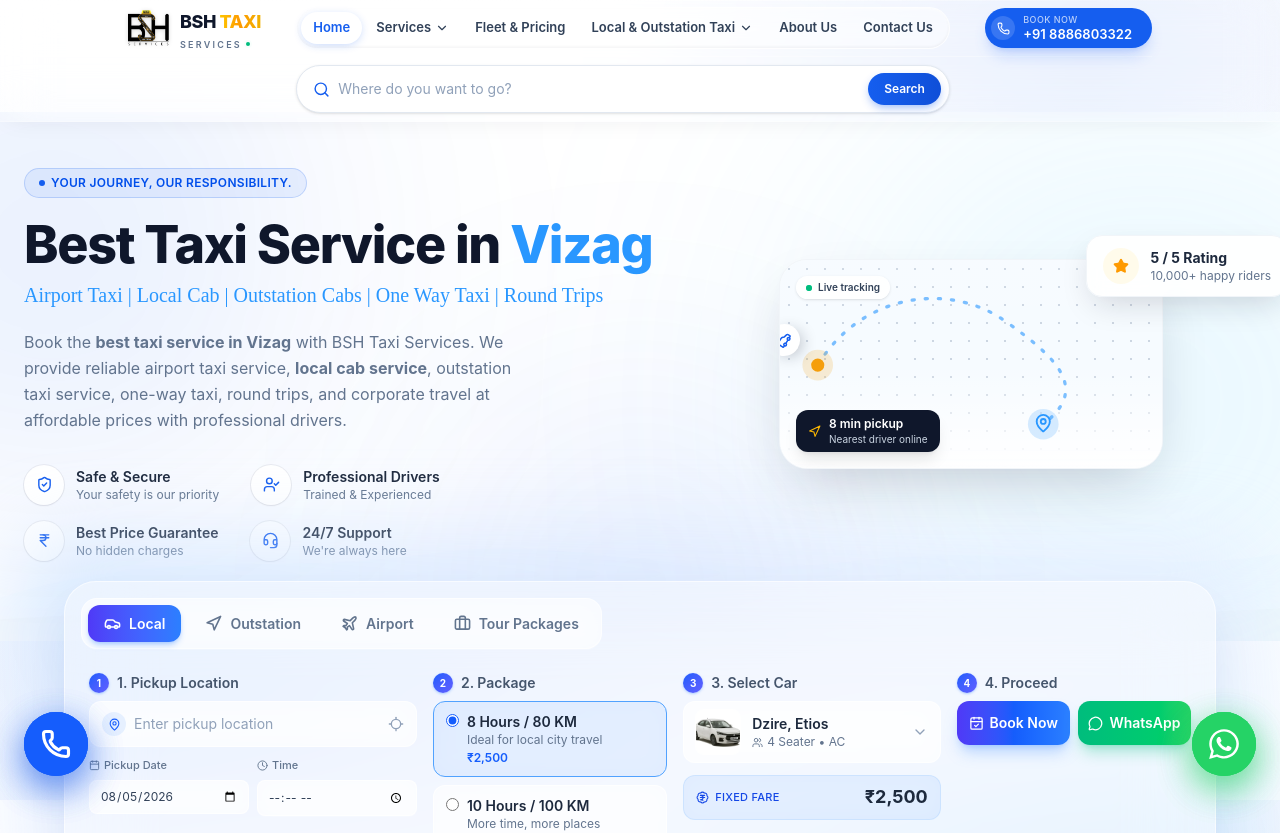
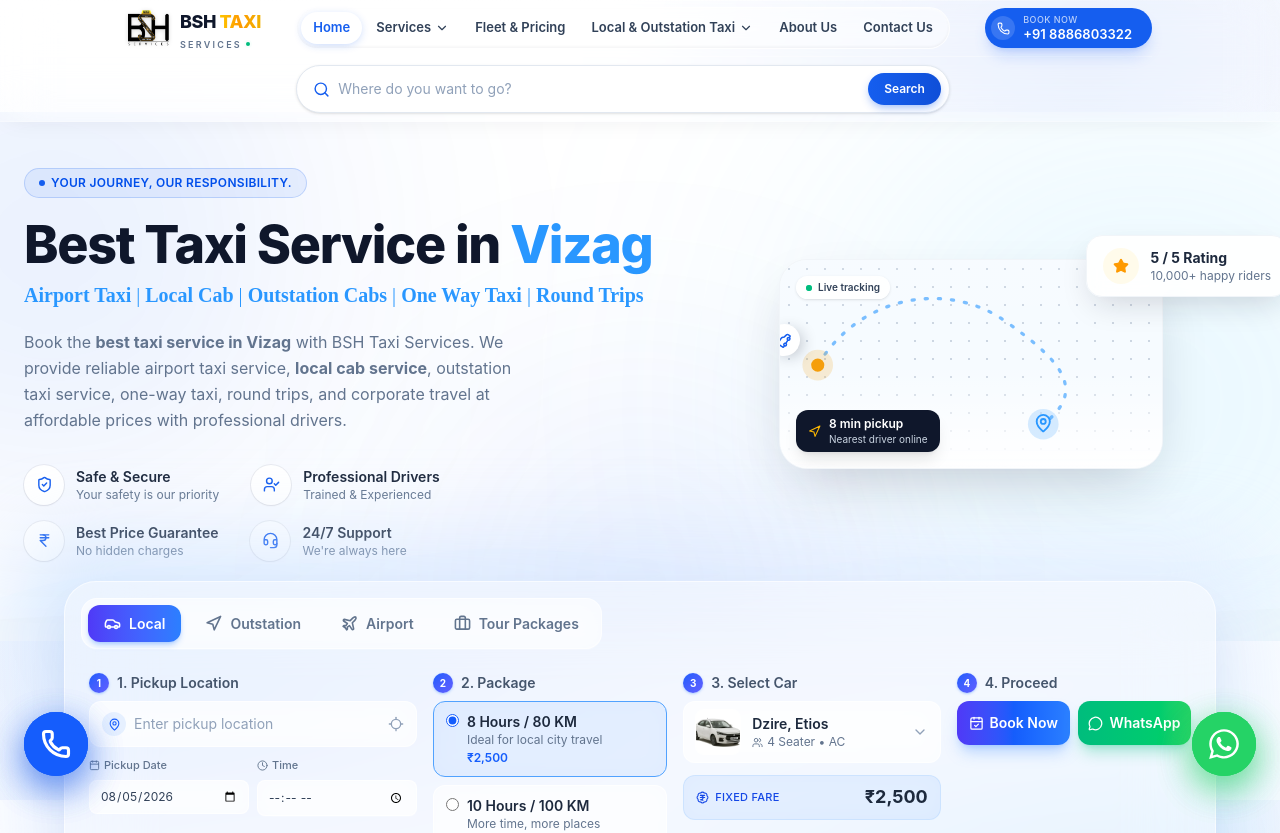
Before and after one commit to sateesh1216/BSH_webpage, a React (Vite) app: page / in a window 1280 px wide. Shown: the top 833 px of the page. Built offline with nearby package versions, Linux system fonts and the light colour scheme; a web font is replaced by a local one.

Commit message:
service and hero SEO

```diff
--- a/src/components/home/Hero.tsx
+++ b/src/components/home/Hero.tsx
@@ -127,7 +127,63 @@
               fontWeight: 400,
             }}
           >
-            Airport Taxi | Local Cab | Outstation Cabs | One Way Taxi | Round Trips
+           {" "}
+  <a
+    href="/services/airport-transfer?type=airport-taxi"
+    target="_blank"
+    rel="noopener noreferrer"
+	title="Airport Taxi - BSH Taxi Services"
+	aria-label="Taxi Service in Vizag - BSH Taxi Services"
+    className="hover:underline"
+  >
+    <strong>Airport Taxi</strong>
+  </a>{" "}
+             |
+
+             {" "}
+  <a
+    href="/services/local-taxi/10hr-100km?type=local-taxi-services"
+    target="_blank"
+    rel="noopener noreferrer"
+	title="Local Taxi - BSH Taxi Services"
+	aria-label="Local Taxi Service in Vizag - BSH Taxi Services"
+    className="hover:underline"
+  >
+    <strong>Local Cab</strong>
+  </a>{" "}|
+             {" "}
+  <a
+    href="/services/outstation-taxi?type=outstation-taxi-services"
+    target="_blank"
+    rel="noopener noreferrer"
+	title="Outstation Cabs - BSH Taxi Services"
+	aria-label="Outstation Taxi Service in Vizag - BSH Taxi Services"
+    className="hover:underline"
+  >
+    <strong>Outstation Cabs</strong>
+  </a>{" "}|
+             {" "}
+  <a
+    href="/services/corporate-travel?type=corporate-cab-services&pkg=one-way"
+    target="_blank"
+    rel="noopener noreferrer"
+	title="One Way Taxi - BSH Taxi Services"
+	aria-label="One Way Taxi Service in Vizag - BSH Taxi Services"
+    className="hover:underline"
+  >
+    <strong>One Way Taxi</strong>
+  </a>{" "}|
+             {" "}
+  <a
+    href="/services/corporate-travel?type=corporate-cab-services&pkg=round-trip"
+    target="_blank"
+    rel="noopener noreferrer"
+	title="Round Trip Cabs - BSH Taxi Services"
+	aria-label="Round Trip Taxi Service in Vizag - BSH Taxi Services"
+    className="hover:underline"
+  >
+    <strong>Round Trips</strong>
+  </a>
           </p>
 
           <p className="mt-4 max-w-md text-sm leading-relaxed text-slate-500 sm:mt-5 sm:max-w-lg sm:text-base lg:text-base">
--- a/src/data/Outstationtaxidata.tsx
+++ b/src/data/Outstationtaxidata.tsx
@@ -154,8 +154,8 @@
 
   description: (
   <>
-    Book Vizag to Kakinada taxi service with{" "}
-    <strong>BSH Taxi Services</strong>. Reliable one-way and round-trip
+    Book <strong>Vizag to Kakinada taxi</strong> service with
+    BSH Taxi Services. Reliable one-way and round-trip
     outstation cabs from Visakhapatnam to Kakinada at affordable, transparent
     fares — AC vehicles, experienced drivers, and 24/7 support for business
     trips, family travel, sightseeing, and temple visits.
@@ -180,10 +180,11 @@
   costPerDay: 5000,
 
  highlights: [
-    "Known as the Pearl City of Andhra Pradesh",
-    "Major port and industrial hub on the Bay of Bengal",
-    "Gateway to Konaseema's backwaters and the Godavari delta",
-    "Home to some of the oldest Shiva temples in coastal Andhra",
+  "Popularly known as the Pearl City of Andhra Pradesh",
+  "Important port and industrial hub on the Bay of Bengal",
+  "Gateway to Konaseema, the Godavari Delta, and nearby coastal attractions",
+  "Known for historic Shiva temples and important pilgrimage destinations",
+  "Popular destination for sightseeing, family trips, and pilgrimage travel from Vizag",
 ],
 
   // quickFacts: [
@@ -194,7 +195,8 @@
   // ],
 
   history:
-    "Kakinada has been a working port on the Bay of Bengal since well before colonial times, with trade along this coastline dating back to around the 2nd century BCE. Successive dynasties used its harbour to move goods along the eastern seaboard, and the town grew into one of the best-planned commercial centres in the Godavari delta.\n\nToday the city is nicknamed the \"Pearl City\" for its clean, orderly layout, and it doubles as a hub for fertiliser, natural gas, and petrochemical industries — earning it the nickname \"Fertilizer City\" too. None of that industrial growth has crowded out its older identity as a pilgrimage town, and temples that predate the port by centuries still draw devotees from across the state.",
+
+  "Kakinada is a historic coastal city in Andhra Pradesh, located along the Bay of Bengal and known for its port, industries, temples, and well-planned city layout. With a long history of maritime trade along the eastern coast, Kakinada has grown into an important commercial and industrial centre in the Godavari region.\n\nToday, Kakinada is popularly known as the \"Pearl City\" for its clean and organised layout and coastal atmosphere. The city is also an important industrial hub, with major fertiliser, natural gas, and petrochemical industries contributing to its economy. Along with its industrial importance, Kakinada attracts visitors to historic temples and nearby pilgrimage destinations, making it a popular choice for sightseeing, family trips, business travel, and pilgrimage journeys from Vizag.\n\nFor travellers planning a comfortable journey, booking a Vizag to Kakinada taxi is a convenient option for exploring the city and nearby attractions. BSH Taxi Services provides reliable Kakinada cab services from Vizag for one-way and round-trip travel, family trips, business visits, sightseeing, and temple journeys.",
 
   // bestTimeToVisit:
   //   "October to February is the best time to visit Kakinada, when coastal humidity eases and the weather stays pleasant for beach visits, temple hopping, and day trips into Konaseema.",
@@ -265,8 +267,24 @@
     driveTime: "3-4 hrs",
 
     category: "City",
-    description:
-      "Book an outstation taxi from Vizag to Araku with BSH Taxi Services for a comfortable journey through the Eastern Ghats, past coffee estates, waterfalls, and the Borra Caves.",
+    description:(
+    <>
+    Book a reliable <strong>Vizag to Araku taxi</strong> with BSH Taxi Services for a comfortable outstation trip from Visakhapatnam to Araku Valley. Enjoy a scenic journey through the Eastern Ghats with convenient stops at coffee plantations, waterfalls, viewpoints, and the famous
+    {" "}
+  <a
+    href="https://visakhapatnam.ap.gov.in/forest-tourism/"
+    target="_blank"
+    rel="noopener noreferrer"
+	title="Airport Taxi - BSH Taxi Services"
+	aria-label="Taxi Service in Vizag - BSH Taxi Services"
+    className="hover:underline"
+  >
+    <strong>Borra Caves.</strong>
+  </a>{" "}
+    </>
+    ),
+
+
     seoTitle: "Vizag to Araku Outstation Taxi | BSH Taxi Services",
     seoDescription:
       "Book Vizag to Araku outstation taxi with BSH Taxi Services. Affordable packages, AC cabs, experienced ghat-road drivers.",
@@ -280,10 +298,11 @@
     tagline: "Scenic Hills of the Eastern Ghats",
     costPerDay: 5000,
     highlights: [
-      "A hill station in the Eastern Ghats known for coffee plantations",
-      "Home to the million-year-old Borra Caves",
-      "Rich Dhimsa tribal culture across 17+ local communities",
-      "One of the most scenic ghat drives in South India",
+  "Scenic hill station in the Eastern Ghats, known for coffee plantations",
+  "Home to the famous Borra Caves, one of the region's top attractions",
+  "Rich in Dhimsa tribal culture and traditional hill communities",
+  "Popular for scenic ghat roads, waterfalls, viewpoints, and valley landscapes",
+  "Ideal destination for Vizag to Araku sightseeing and outstation taxi trips",
 ],
     quickFacts: [
       { label: "Best Time", value: "Aug – Mar" },
@@ -292,7 +311,7 @@
       { label: "Elevation", value: "~1,300 m" },
     ],
     history:
-      "Araku Valley sits deep in the Eastern Ghats and has long been home to tribal communities practising terrace farming across its hills. The Borra Caves nearby, carved into karstic limestone, were discovered in 1807 by a British geologist and later found to contain Paleolithic tools — evidence that the region was inhabited long before it became a hill station.\n\nCoffee cultivation took root here in the 1950s, when the forest department worked with the Girijan Cooperative Corporation to bring tribal farmers into organised coffee growing. That partnership is why Araku coffee is grown today, and it's a big part of why the valley draws visitors beyond just its scenery.",
+  "Araku Valley is a scenic hill destination in the Eastern Ghats, long home to tribal communities practising terrace farming across the surrounding hills. The nearby Borra Caves, formed in karstic limestone, were discovered in 1807 by a British geologist and later found to contain Paleolithic tools, showing that the region was inhabited long before Araku developed as a popular hill station.\n\nCoffee cultivation became an important part of Araku's identity in the 1950s, when the forest department worked with the Girijan Cooperative Corporation to introduce organised coffee growing among tribal farmers. Today, Araku coffee plantations are one of the region's major attractions, drawing visitors beyond the valley's scenic landscapes and making a Vizag to Araku trip popular for coffee, nature, sightseeing, and cultural experiences.",
     bestTimeToVisit:
       "August to March is ideal for Araku — the monsoon leaves the valley lush and green, waterfalls are at their fullest, and winter mornings bring a light hill-station chill.",
     howToReach:
@@ -363,8 +382,11 @@
     driveTime: "7-8 hrs",
 
     category: "Business Hub",
-    description:
-      "Book Vizag to Vijayawada outstation taxi with BSH Taxi Services for business travel, pilgrimage, or family trips to the Kanaka Durga temple on the Krishna river.",
+    description:(
+    <>
+    Book a reliable <strong>Vizag to Vijayawada taxi</strong> with BSH Taxi Services for comfortable outstation travel from Visakhapatnam to Vijayawada. Ideal for business trips, family travel, sightseeing, and pilgrimage visits to the famous <strong>Kanaka Durga Temple</strong> on the Krishna River.
+    </>
+    ),
     seoTitle: "Vizag to Vijayawada Taxi | Outstation Cab Booking | BSH Taxi Services",
     seoDescription:
       "Book a reliable Vizag to Vijayawada taxi. Round-trip and one-way outstation cab packages, 24/7 booking.",
@@ -378,10 +400,11 @@
     tagline: "The Business Capital on the Krishna",
     costPerDay: 6000,
    highlights: [
-      "Home to the Kanaka Durga Temple, one of India's major Shakti Peethas",
-      "Second-largest city in Andhra Pradesh and a key business hub",
-      "Sits on the banks of the Krishna river, framed by the Indrakeeladri hills",
-      "Well connected by the Prakasam Barrage, one of the longest across the Krishna",
+  "Home to the famous Kanaka Durga Temple, a major pilgrimage destination in Andhra Pradesh",
+  "Important business, commercial, and cultural hub on the banks of the Krishna River",
+  "Surrounded by the Indrakeeladri Hills and known for scenic river and city views",
+  "Popular for the Prakasam Barrage, temples, heritage sites, and family sightseeing",
+  "Convenient destination for Vizag to Vijayawada business trips, family travel, and pilgrimage tours",
 ],
     quickFacts: [
       { label: "Best Time", value: "Oct – Feb" },
@@ -390,7 +413,7 @@
       { label: "River", value: "Krishna" },
     ],
     history:
-      "Vijayawada was formerly known as Bezawada, a name locals connect to the Krishna river carving its way through the Indrakeeladri hills via natural tunnels or \"bejjam.\" The city's spiritual identity centres on the Kanaka Durga Temple, perched on those hills, which finds mention in Vedic-era texts and is counted among the significant Shakti Peethas in the country.\n\nBeyond its religious pull, Vijayawada grew into Andhra Pradesh's commercial engine — the second-largest city in the state — thanks to its position on the Krishna and its road, rail, and river connectivity. The Prakasam Barrage, built across the river, remains central to both the city's irrigation network and its skyline.",
+  "Vijayawada, formerly known as Bezawada, is a historic city on the banks of the Krishna River, surrounded by the Indrakeeladri Hills. The city is best known for the famous Kanaka Durga Temple, an important pilgrimage destination that attracts devotees from across Andhra Pradesh and neighbouring states.\n\nOver the years, Vijayawada has developed into an important commercial, business, and transport hub in Andhra Pradesh, supported by strong road and rail connectivity. The Prakasam Barrage across the Krishna River is one of the city's prominent landmarks and plays an important role in the region's irrigation network.\n\nToday, Vijayawada attracts visitors for pilgrimage, business travel, family trips, and sightseeing. Its combination of temples, riverfront attractions, heritage sites, and convenient connectivity makes it a popular destination for travellers booking a Vizag to Vijayawada taxi.",
     bestTimeToVisit:
       "October to February brings the most comfortable weather for temple visits and city sightseeing, avoiding the Krishna delta's peak summer heat.",
     howToReach:
@@ -455,25 +478,34 @@
     driveTime: "4-4.5 hrs",
 
     category: "City",
-    description:
-      "Book Vizag to Rajahmundry outstation taxi with BSH Taxi Services, on the banks of the Godavari river and gateway to Papikondalu's boat cruises.",
+    description:(
+    <>
+    Book a reliable <strong>Vizag to Rajahmundry taxi</strong> with BSH Taxi Services for comfortable outstation travel from Visakhapatnam to Rajahmundry. Enjoy a scenic journey along the Godavari River, with convenient access to Papikondalu boat cruises, temples, sightseeing spots, and nearby attractions.
+    </>
+    ),
     seoTitle: "Vizag to Rajahmundry Taxi | Outstation Cab Booking | BSH Taxi Services",
     seoDescription:
       "Book a Vizag to Rajahmundry taxi with BSH Taxi Services. Affordable round trip and one-way cab packages.",
     keywords: [
   "vizag to rajahmundry taxi",
-      "rajahmundry outstation cab",
+  "vizag to rajahmundry cab",
   "vizag to rajahmundry cab booking",
   "vizag to rajahmundry taxi fare",
+  "rajahmundry outstation taxi",
+  "visakhapatnam to rajahmundry taxi",
+  "rajahmundry taxi service",
   "papikondalu taxi from vizag",
+  "rajahmundry sightseeing taxi",
+  "rajahmundry one way taxi",
 ],
     tagline: "The Cultural Capital on the Godavari",
     costPerDay: 5500,
    highlights: [
-      "Regarded as the birthplace of the Telugu language",
-      "Gateway to Papikondalu's river-and-hill boat cruises",
-      "Home to India's third-largest rail-cum-road bridge over the Godavari",
-      "Anchored by Dowleswaram Barrage, built by Sir Arthur Cotton",
+  "Historic city on the banks of the Godavari River and an important cultural centre of Andhra Pradesh",
+  "Gateway to Papikondalu, known for scenic Godavari River and hill boat cruises",
+  "Home to the iconic Godavari rail-cum-road bridge and scenic riverfront views",
+  "Close to Dowleswaram Barrage, a major landmark of the Godavari Delta",
+  "Popular destination for Rajahmundry sightseeing, temple visits, family trips, and Godavari tourism",
 ],
     quickFacts: [
       { label: "River", value: "Godavari" },
@@ -482,7 +514,7 @@
       { label: "Best Time", value: "Oct – Mar" },
     ],
     history:
-      "Rajahmundry, formally Rajamahendravaram, traces its name to Raja Raja Narendra of the Eastern Chalukya dynasty and is considered one of the oldest cities in Andhra Pradesh. It holds a special place in Telugu culture as the city where the language's literary tradition took root, and its old streets and bookshops still carry that literary identity.\n\nThe Godavari river shapes daily life here — its ghats see morning rituals and evening walks, and the Dowleswaram Barrage built by Sir Arthur Cotton in the 19th century transformed irrigation across the delta. The city is also linked to social reformer Kandukuri Veeresalingam, whose work is still remembered locally.",
+  "Rajahmundry, officially known as Rajamahendravaram, is one of the historic cities of Andhra Pradesh, located on the banks of the Godavari River. The city has strong connections with Telugu literature and culture, making it an important cultural destination in the region. Its historic streets, riverfront ghats, and traditional markets continue to reflect its rich heritage.\n\nThe Godavari River plays an important role in Rajahmundry's identity, with scenic ghats, riverfront views, and boat journeys attracting visitors throughout the year. The nearby Dowleswaram Barrage, associated with Sir Arthur Cotton, played a major role in the development of irrigation across the Godavari Delta. Rajahmundry is also a convenient gateway to Papikondalu, making it popular for river cruises, temple visits, sightseeing, and family trips.\n\nToday, Rajahmundry is a popular destination for travellers from Vizag looking for comfortable outstation travel. Booking a Vizag to Rajahmundry taxi is a convenient option for sightseeing, pilgrimage trips, family travel, business visits, and exploring the Godavari region.",
   bestTimeToVisit:
       "October to March is best for Rajahmundry, when the Godavari is in full flow, river cruises to Papikondalu run smoothly, and daytime temperatures stay comfortable.",
     howToReach:
@@ -547,24 +579,45 @@
     driveTime: "1.5 hrs",
 
     category: "City",
-    description:
-      "Book Vizag to Vizianagaram outstation taxi with BSH Taxi Services for business, pilgrimage, or a quick day trip to the Vizianagaram Fort and Pydithalli Ammavaru Temple.",
+    description:(
+    <>
+    Book a reliable <strong>Vizag to Vizianagaram taxi</strong> with BSH Taxi Services for comfortable outstation travel from Visakhapatnam to Vizianagaram. Ideal for business trips, pilgrimage visits, family travel, and sightseeing at Vizianagaram Fort and
+    {" "}
+  <a
+    href="https://vizianagaram.ap.gov.in/tourist-place/pydithalli-temple/"
+    target="_blank"
+    rel="noopener noreferrer"
+	title="Best Taxi Service in Vizag - BSH Taxi Services"
+	aria-label="Taxi Service in Vizag - BSH Taxi Services"
+    className="hover:underline"
+  >
+    <strong>Pydithalli Ammavaru Temple.</strong>
+  </a>{" "}
+    </>
+    ),
     seoTitle: "Vizag to Vizianagaram Taxi | Outstation Cab Booking | BSH Taxi Services",
     seoDescription:
       "Book a Vizag to Vizianagaram taxi with BSH Taxi Services. Quick and affordable outstation cab packages.",
     keywords: [
   "vizag to vizianagaram taxi",
-      "vizianagaram outstation cab",
+  "vizag to vizianagaram cab",
   "vizag to vizianagaram cab booking",
   "vizag to vizianagaram taxi fare",
+  "vizianagaram outstation taxi",
+  "visakhapatnam to vizianagaram taxi",
+  "vizianagaram taxi service",
+  "vizianagaram one way taxi",
+  "vizianagaram sightseeing taxi",
+  "vizianagaram fort taxi from vizag",
 ],
     tagline: "Home of the Pydithalli Ammavaru Temple",
     costPerDay: 3000,
     highlights: [
-      "Home to the 18th-century Vizianagaram Fort",
-      "Site of the Pydithalli Ammavaru Temple, the city's presiding deity",
-      "Close enough to Vizag for an easy half-day or full-day trip",
-      "Known for the colonial-era clock tower modelled on Big Ben",
+  "Home to the historic Vizianagaram Fort, an important heritage landmark",
+  "Home to the Pydithalli Ammavaru Temple, a major pilgrimage destination",
+  "Convenient half-day or full-day destination from Vizag for outstation travel",
+  "Known for the historic Ganta Stambham (Clock Tower) in the city centre",
+  "Popular for Vizianagaram sightseeing, temple visits, heritage tours, and family trips",
 ],
     quickFacts: [
       { label: "Distance", value: "65 KM" },
@@ -573,7 +626,7 @@
       { label: "Drive Time", value: "1.5 hrs" },
     ],
     history:
-      "Vizianagaram grew up around its 18th-century fort, built by the Gajapati kings and later reinforced during the French and British periods — it still stands surrounded by its original moat. The city's name itself comes from the Telugu words for \"victory\" and \"city,\" tied to the region's history of resisting rival kingdoms.\n\nThe Pydithalli Ammavaru Temple is central to that history: local legend holds that a princess of the Vizianagaram royal family was martyred in an 18th-century battle with the neighbouring Bobbili kingdom, and the temple was built after her idol was discovered on Vijayadashami in 1757. The clock tower in the city centre was added later, styled after London's Big Ben by the ruling Rajahs.",
+  "Vizianagaram is a historic city in Andhra Pradesh that grew around the 18th-century Vizianagaram Fort. The fort was built by the Gajapati rulers and later strengthened during the French and British periods, with its historic moat still adding to the character of the landmark. The city's history is closely connected with the region's royal heritage and the historic rivalry between Vizianagaram and neighbouring Bobbili.\n\nThe Pydithalli Ammavaru Temple is an important religious and cultural landmark in Vizianagaram. Local traditions connect the temple with the royal family and an 18th-century battle with Bobbili, while Vijayadashami celebrations remain an important part of the city's cultural identity. The historic clock tower, or Ganta Stambham, is another well-known landmark in the city centre.\n\nToday, Vizianagaram attracts visitors for its historic fort, temples, cultural heritage, and local sightseeing. Its close proximity to Visakhapatnam also makes a Vizag to Vizianagaram taxi a convenient option for family trips, pilgrimage visits, heritage tours, and day trips.",
     bestTimeToVisit:
       "October to February offers the most comfortable weather for exploring the fort and temple complex without the coastal humidity of peak summer.",
     howToReach:
```
Lines whose indentation alone changed are shown as unchanged.
